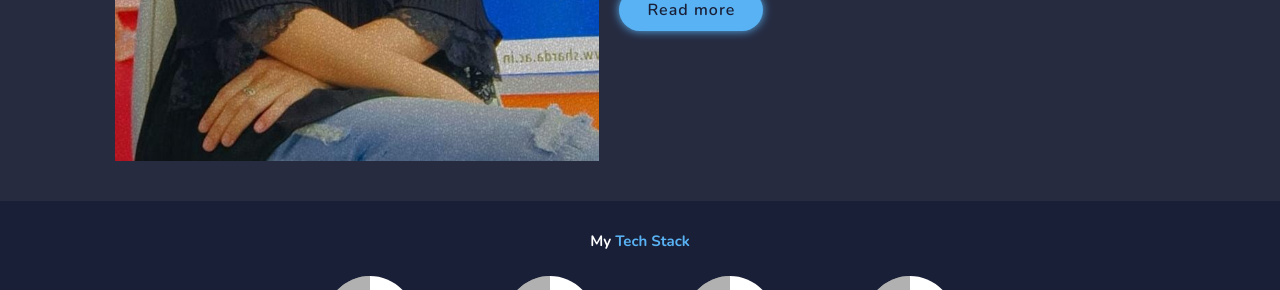
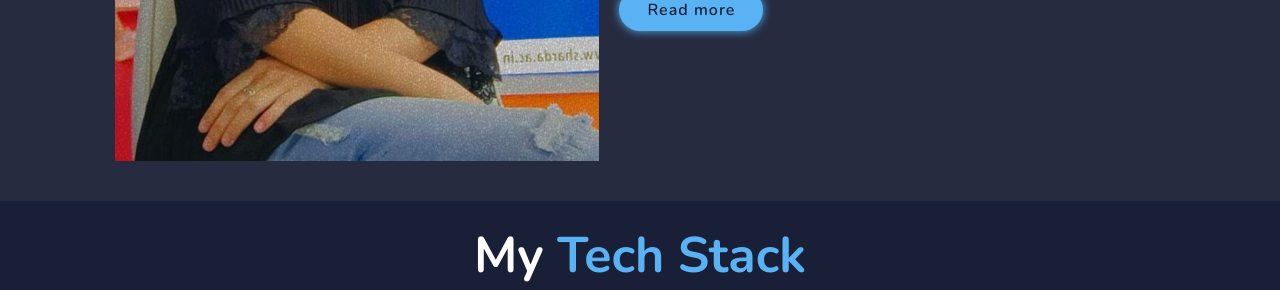
Before and after one commit to j-kashish/j-kashish.github.io, a plain HTML site: page index.html in a window 1280 px wide. Shown: the part 1473-1763 px from the top of the page. Drawn offline with nearby package versions, Linux system fonts and the light colour scheme; files whose address does not match are found by name.

Commit message:
Improved My Tech Stack Section

```diff
--- a/index.html
+++ b/index.html
@@ -55,7 +55,7 @@
       </section>
       <!-- MY TECH STACK -->
        <section class="tech" id=" tech">
-        <h2 class="heading">My <span>Tech Stack</span></h2>
+        <h2 class="tech-heading">My <span>Tech Stack</span></h2>
         <div class="tech-container">
             <div class="skill-box">
               <div class="skill-title">
--- a/style.css
+++ b/style.css
@@ -190,6 +190,13 @@ font-size: 2.6rem;
 
 .tech{
     padding-top: 20px;
+    height: 100vh;
+}
+
+.tech-heading {
+    font-size: 5rem;
+    text-align: center;
+    margin-bottom: 5rem;
 }
 
 .tech-container{
```
